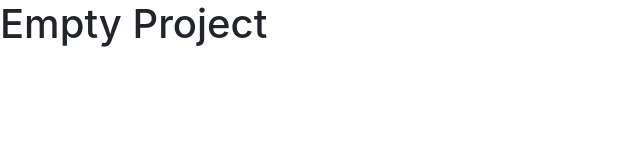
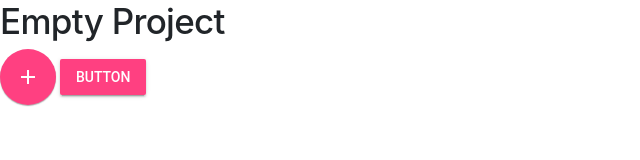
Before and after one commit to grety22/scaffold-landingPage, a plain HTML site: page index.html in a window 1280 px wide. Shown: the whole page, without its empty margins (0-640 px from the left). Drawn offline with nearby package versions, Linux system fonts and the light colour scheme.

Commit message:
material design lite included

```diff
--- a/index.html
+++ b/index.html
@@ -14,6 +14,10 @@
     <!-- Fontawesome 5.4.1 -->
     <link rel="stylesheet" href="https://use.fontawesome.com/releases/v5.4.1/css/all.css" integrity="sha384-5sAR7xN1Nv6T6+dT2mhtzEpVJvfS3NScPQTrOxhwjIuvcA67KV2R5Jz6kr4abQsz" crossorigin="anonymous">
 
+    <!-- Material Design Lite -->
+    <link rel="stylesheet" href="https://fonts.googleapis.com/icon?family=Material+Icons">
+    <link rel="stylesheet" href="https://code.getmdl.io/1.3.0/material.indigo-pink.min.css">
+
     <!-- Bootstrap 4.1.3 CSS -->
     <link rel="stylesheet" href="https://stackpath.bootstrapcdn.com/bootstrap/4.1.3/css/bootstrap.min.css" integrity="sha384-MCw98/SFnGE8fJT3GXwEOngsV7Zt27NXFoaoApmYm81iuXoPkFOJwJ8ERdknLPMO" crossorigin="anonymous">
 
@@ -22,9 +26,20 @@
   <body>
     <!-- Remove h1 -->
     <h1>Empty Project</h1>
+    <!-- Colored FAB button -->
+    <button class="mdl-button mdl-js-button mdl-button--fab mdl-button--colored">
+      <i class="material-icons">add</i>
+    </button>
+
+    <!-- Accent-colored raised button with ripple -->
+    <button class="mdl-button mdl-js-button mdl-button--raised mdl-js-ripple-effect mdl-button--accent">
+      Button
+    </button>
 
     <!-- Custom Script -->
     <script src="assets/scripts/custom.js"></script>
+    <!-- Material Design Lite Script -->
+    <script defer src="https://code.getmdl.io/1.3.0/material.min.js"></script>
     <!-- jQuery first, then Popper.js, then Bootstrap JS -->
     <script src="https://code.jquery.com/jquery-3.3.1.slim.min.js" integrity="sha384-q8i/X+965DzO0rT7abK41JStQIAqVgRVzpbzo5smXKp4YfRvH+8abtTE1Pi6jizo" crossorigin="anonymous"></script>
     <script src="https://cdnjs.cloudflare.com/ajax/libs/popper.js/1.14.3/umd/popper.min.js" integrity="sha384-ZMP7rVo3mIykV+2+9J3UJ46jBk0WLaUAdn689aCwoqbBJiSnjAK/l8WvCWPIPm49" crossorigin="anonymous"></script>
```
